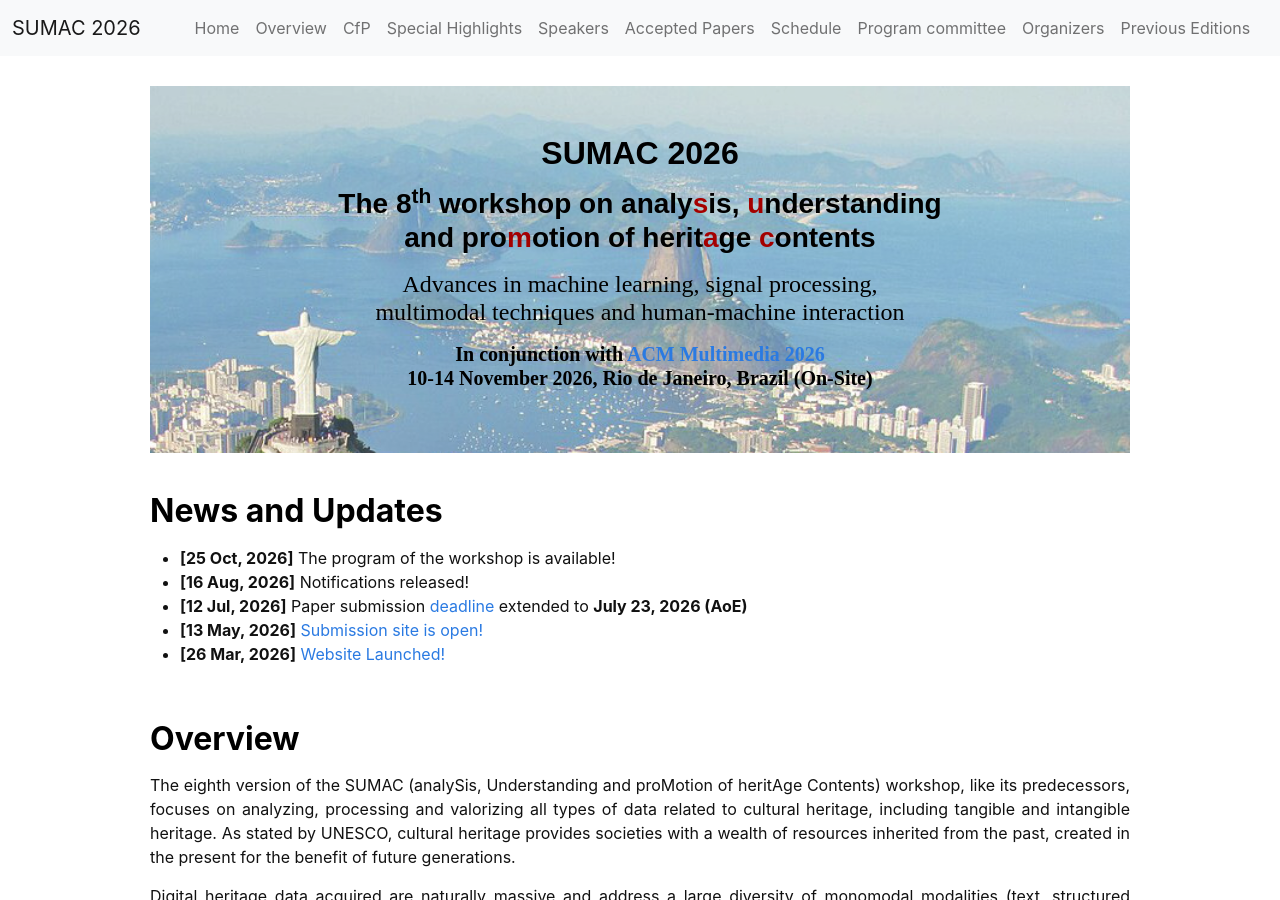
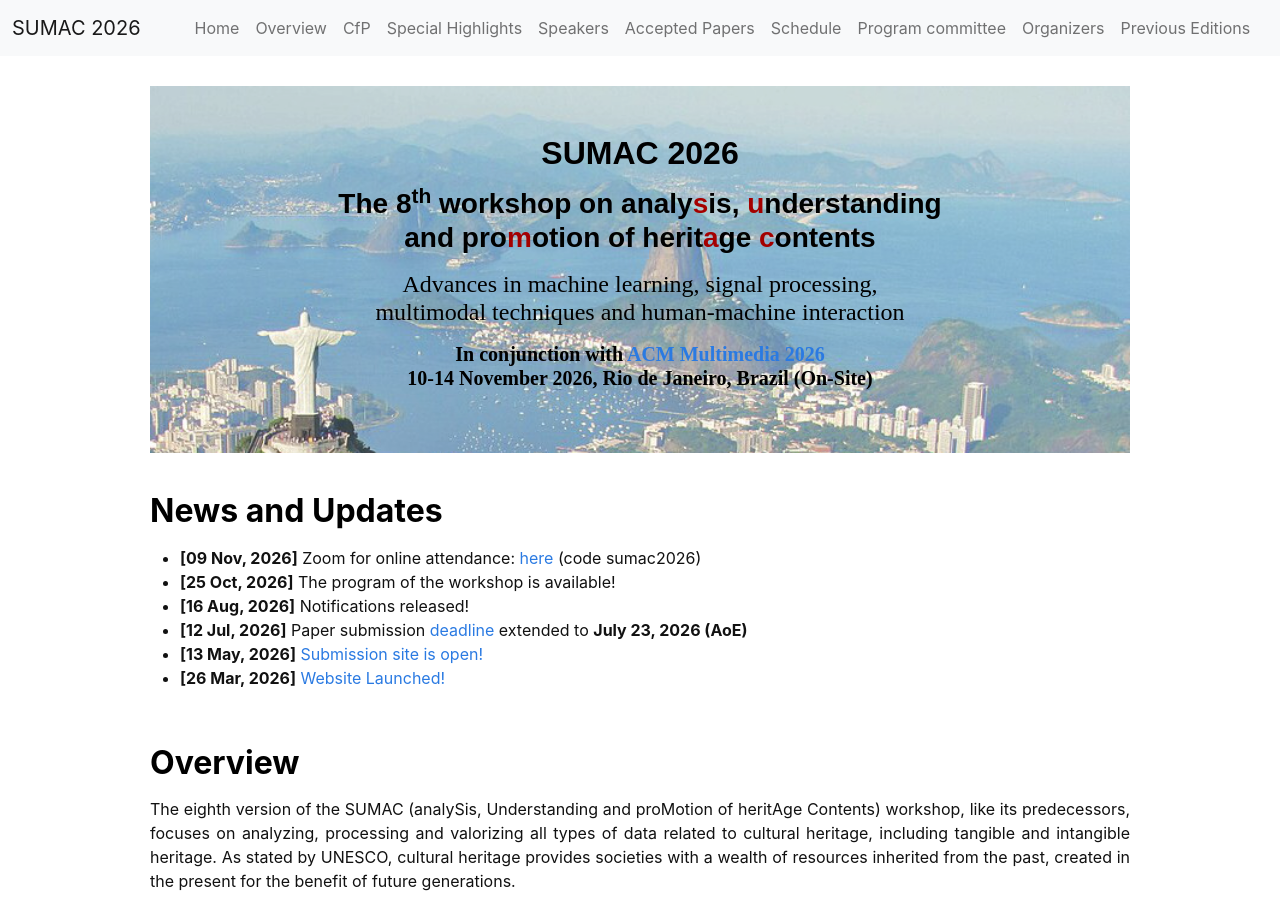
Before and after one commit to sumac-workshops/2026, a Jekyll site: the page built from index.md, in a window 1280 px wide and 900 px high. Built offline with Jekyll 4.4.1, drawn with Linux system fonts in a browser that asks for light colours; nearby versions of some CDN libraries.

Commit message:
Update index.md

```diff
--- a/index.md
+++ b/index.md
@@ -24,6 +24,7 @@ layout: home
 <!-- <hr  style="color: rgb(92, 242, 117);"> -->
 <p>
 <ul>
+	<li> <b>[09 Nov, 2026]</b> Zoom for online attendance: <a href="https://openreview.net/group?id=acmmm.org/ACMMM/2026/Workshop/SUMAC](https://univ-eiffel.zoom.us/j/84351269842">here</a> (code sumac2026) </li>
 	<li> <b>[25 Oct, 2026]</b> The program of the workshop is available! </li>
 	<li> <b>[16 Aug, 2026]</b> Notifications released!</li>
 	<li> <b>[12 Jul, 2026]</b> Paper submission <a href="#imp_dates">deadline</a> extended to <b>July 23, 2026 (AoE)</b></li>
```
